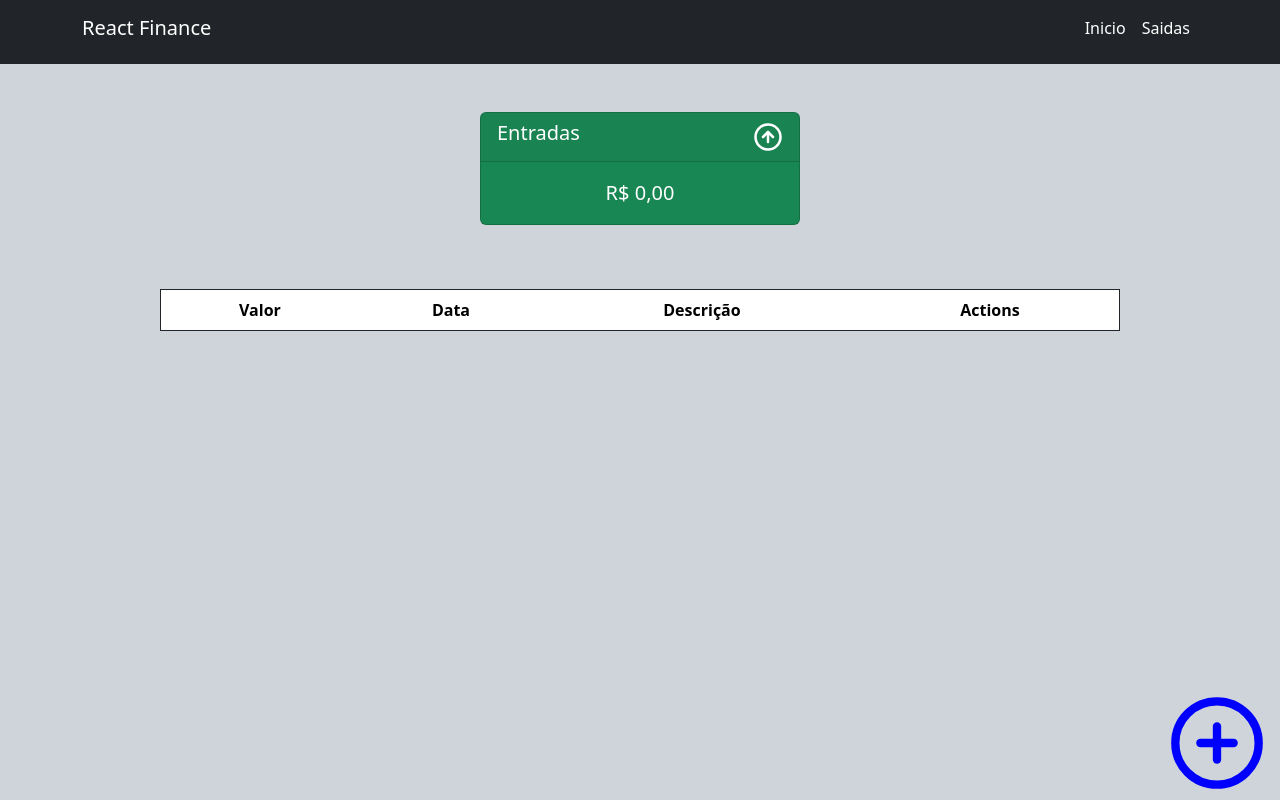
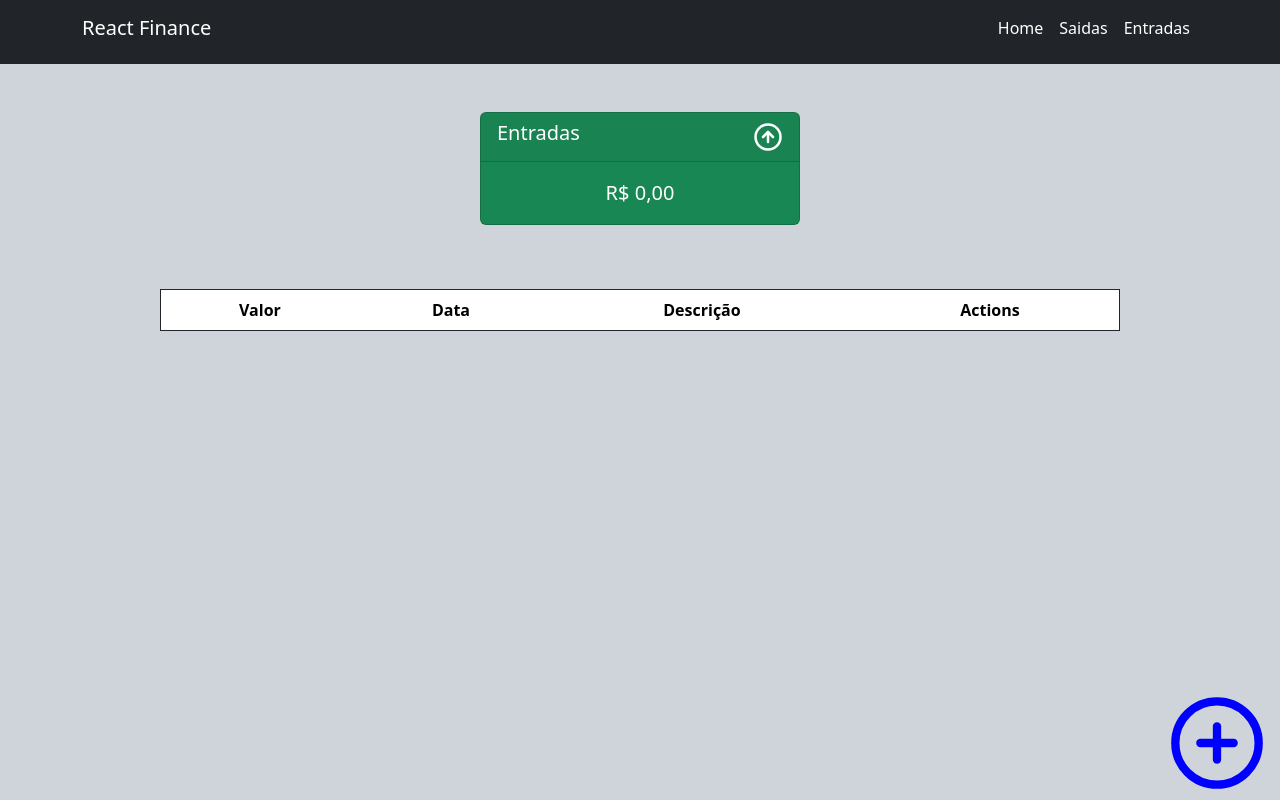
Before and after one commit to joaov1ct0r/react-finance, a React (Vite) app: page /Entradas in a window 1280 px wide. Built offline with nearby package versions, Linux system fonts and the light colour scheme.

Commit message:
refactor: header

```diff
--- a/src/components/Header.tsx
+++ b/src/components/Header.tsx
@@ -1,22 +1,28 @@
 import React from "react";
-import IHeaderProps from "../interfaces/IHeaderProps";
+import { Link } from "react-router-dom";
 
-export default function Header({ links }: IHeaderProps): JSX.Element {
+export default function Header(): JSX.Element {
   return (
     <header className="bg-dark w-full">
       <nav className="navbar navbar-expand">
         <div className="container">
           <h1 className="navbar-brand text-white">React Finance</h1>
           <ul className="navbar-nav mb-2">
-            {links.map((link: string) => {
-              return (
-                <li className="nav-item" key={link}>
-                  <a className="nav-link text-white" href="#">
-                    {link}
-                  </a>
-                </li>
-              );
-            })}
+            <li className="nav-item" key={"home"}>
+              <Link to={"/"} className="nav-link text-white">
+                Home
+              </Link>
+            </li>
+            <li className="nav-item" key={"saidas"}>
+              <Link to={"/saidas"} className="nav-link text-white">
+                Saidas
+              </Link>
+            </li>
+            <li className="nav-item" key={"entradas"}>
+              <Link to={"/entradas"} className="nav-link text-white">
+                Entradas
+              </Link>
+            </li>
           </ul>
         </div>
       </nav>
--- a/src/interfaces/IErrorsProps.ts
+++ /dev/null
@@ -1,3 +0,0 @@
-export default interface IErrorsProps {
-  message?: string;
-}
--- a/src/interfaces/IHeaderProps.ts
+++ /dev/null
@@ -1,3 +0,0 @@
-export default interface IHeaderProps {
-  links: string[];
-}
--- a/src/main.tsx
+++ b/src/main.tsx
@@ -13,11 +13,11 @@ const router = createBrowserRouter([
     element: <Home />,
   },
   {
-    path: "/entradas",
+    path: "/Entradas",
     element: <Entradas />,
   },
   {
-    path: "/saidas",
+    path: "/Saidas",
     element: <Saidas />,
   },
 ]);
--- a/src/pages/Entradas.tsx
+++ b/src/pages/Entradas.tsx
@@ -8,7 +8,7 @@ import ListPositive from "../components/ListPositive";
 export default function Entradas(): JSX.Element {
   return (
     <div>
-      <Header links={["Inicio", "Saidas"]} />
+      <Header />
       <div className="d-flex justify-content-evenly mt-5">
         <CardPositive />
       </div>
--- a/src/pages/Saidas.tsx
+++ b/src/pages/Saidas.tsx
@@ -8,7 +8,7 @@ import ListNegative from "../components/ListNegative";
 export default function Saidas(): JSX.Element {
   return (
     <div>
-      <Header links={["Inicio", "Entradas"]} />
+      <Header />
       <div className="d-flex justify-content-evenly mt-5">
         <CardNegative />
       </div>
```
Also changed, not shown: src/components/ListEach.tsx (deleted, +0 -71 lines).
